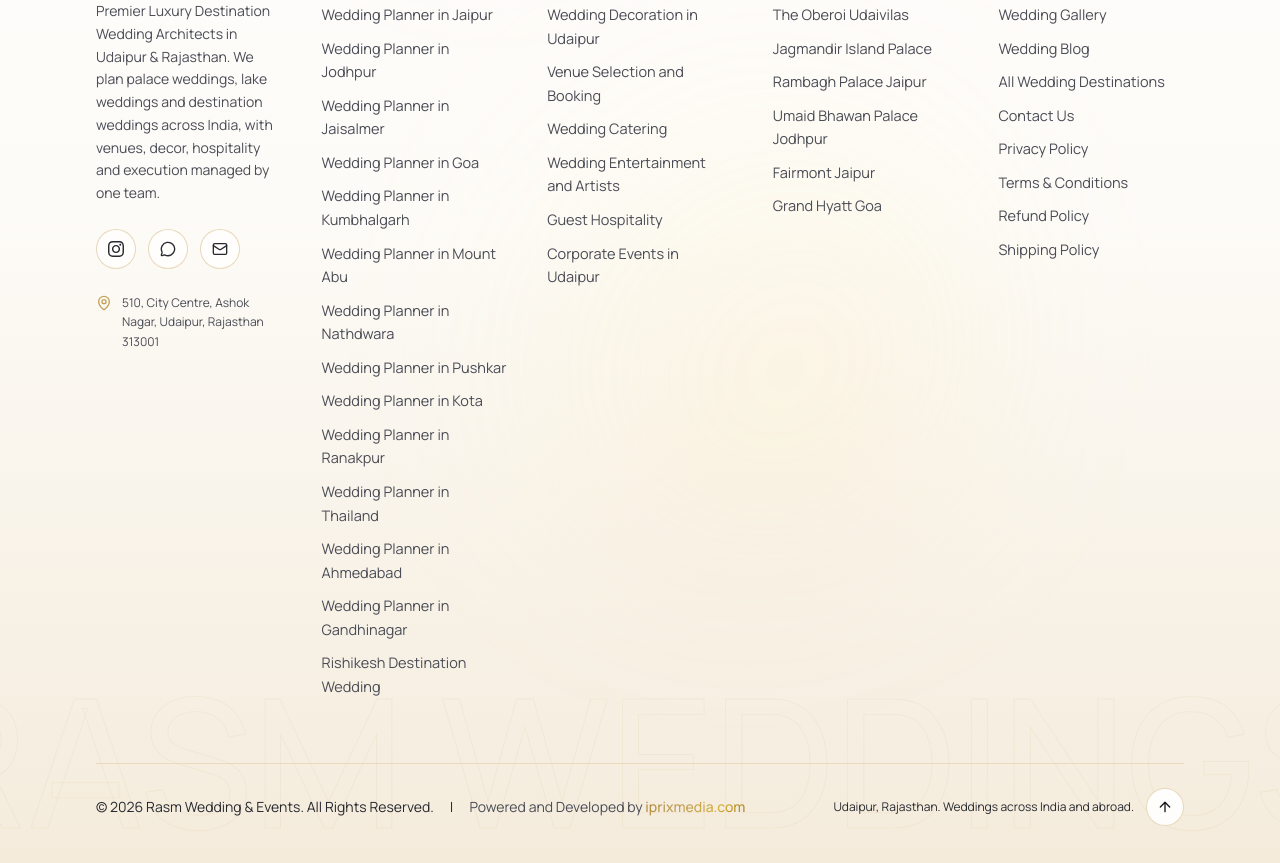
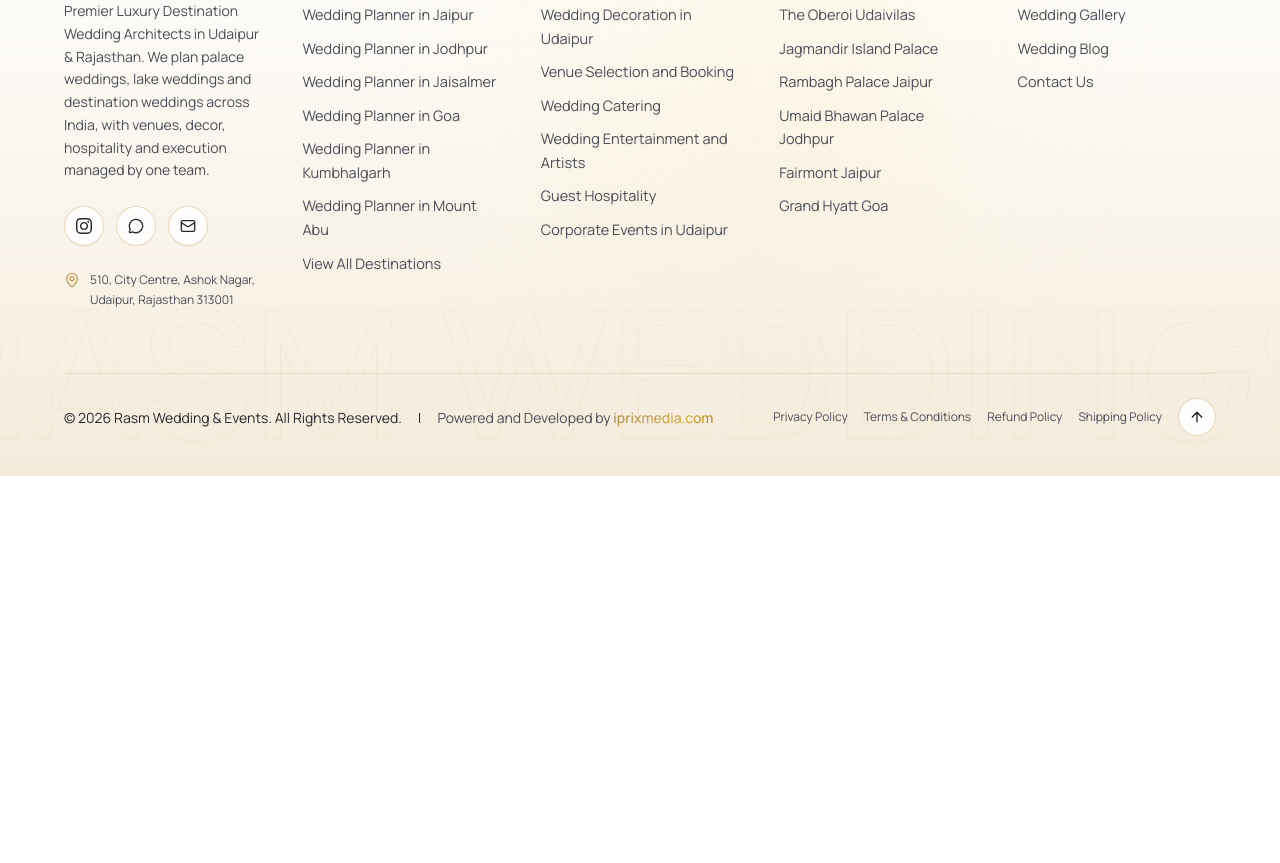
Before and after one commit to rohitsahu786k-dev/rasm-wed, a Next.js app: page /admin/ai-seo in a window 1280 px wide. Shown: the part 1446-2309 px from the top of the page. After the commit the page ends 1922 px from the top, so only its background shows below. Built offline with nearby package versions, Linux system fonts and the light colour scheme; no server answers.

Commit message:
Footer: trim links, move legal links to bottom bar; containers 90% desktop/no padding, 100% + 10px mobile

```diff
--- a/src/components/Footer.tsx
+++ b/src/components/Footer.tsx
@@ -14,14 +14,7 @@ const footerLinks = {
     { label: 'Wedding Planner in Goa', href: '/wedding-planner-in-goa/' },
     { label: 'Wedding Planner in Kumbhalgarh', href: '/wedding-planner-in-kumbhalgarh/' },
     { label: 'Wedding Planner in Mount Abu', href: '/wedding-planner-in-mount-abu/' },
-    { label: 'Wedding Planner in Nathdwara', href: '/wedding-planner-in-nathdwara/' },
-    { label: 'Wedding Planner in Pushkar', href: '/wedding-planner-in-pushkar/' },
-    { label: 'Wedding Planner in Kota', href: '/wedding-planner-in-kota/' },
-    { label: 'Wedding Planner in Ranakpur', href: '/wedding-planner-in-ranakpur/' },
-    { label: 'Wedding Planner in Thailand', href: '/wedding-planner-in-thailand/' },
-    { label: 'Wedding Planner in Ahmedabad', href: '/wedding-planner-in-ahmedabad/' },
-    { label: 'Wedding Planner in Gandhinagar', href: '/wedding-planner-in-gandhinagar/' },
-    { label: 'Rishikesh Destination Wedding', href: '/why-rishikesh-is-new-destination-wedding-hotspot/' },
+    { label: 'View All Destinations', href: '/wedding-destination/' },
   ],
   services: [
     { label: 'Wedding Planning Services', href: '/services/' },
@@ -45,8 +38,9 @@ const footerLinks = {
     { label: 'About Us', href: '/about-us/' },
     { label: 'Wedding Gallery', href: '/gallery/' },
     { label: 'Wedding Blog', href: '/blog/' },
-    { label: 'All Wedding Destinations', href: '/wedding-destination/' },
     { label: 'Contact Us', href: '/contact-us/' },
+  ],
+  legal: [
     { label: 'Privacy Policy', href: '/privacy-policy/' },
     { label: 'Terms & Conditions', href: '/terms-and-conditions/' },
     { label: 'Refund Policy', href: '/refund-policy/' },
@@ -256,11 +250,13 @@ export const Footer: React.FC<{ settings: FullSettings }> = ({ settings }) => {
             </span>
           </div>
 
-          {/* Right Side: Back to Top */}
-          <div className="flex items-center gap-3">
-            <span className="text-xs text-charcoal-500 font-normal">
-              Udaipur, Rajasthan. Weddings across India and abroad.
-            </span>
+          {/* Right Side: Legal links + Back to Top */}
+          <div className="flex flex-wrap items-center justify-center gap-x-4 gap-y-2">
+            {footerLinks.legal.map((l) => (
+              <Link key={l.label} href={l.href} className="text-xs text-charcoal-600 hover:text-charcoal-950 hover:underline">
+                {l.label}
+              </Link>
+            ))}
             <BackToTop />
           </div>
 
--- a/src/styles/globals.css
+++ b/src/styles/globals.css
@@ -200,11 +200,11 @@
   .rasm-container,
   .site-container {
     width: 90% !important;
-    max-width: 1440px !important;
+    max-width: 90% !important;
     margin-left: auto !important;
     margin-right: auto !important;
-    padding-left: 2rem !important;
-    padding-right: 2rem !important;
+    padding-left: 0 !important;
+    padding-right: 0 !important;
   }
 }
 
@@ -231,11 +231,11 @@
   .max-w-5xl.mx-auto,
   .max-w-4xl.mx-auto {
     width: 90% !important;
-    max-width: 1440px !important;
+    max-width: 90% !important;
     margin-left: auto !important;
     margin-right: auto !important;
-    padding-left: 2rem !important;
-    padding-right: 2rem !important;
+    padding-left: 0 !important;
+    padding-right: 0 !important;
   }
 }
 
```
